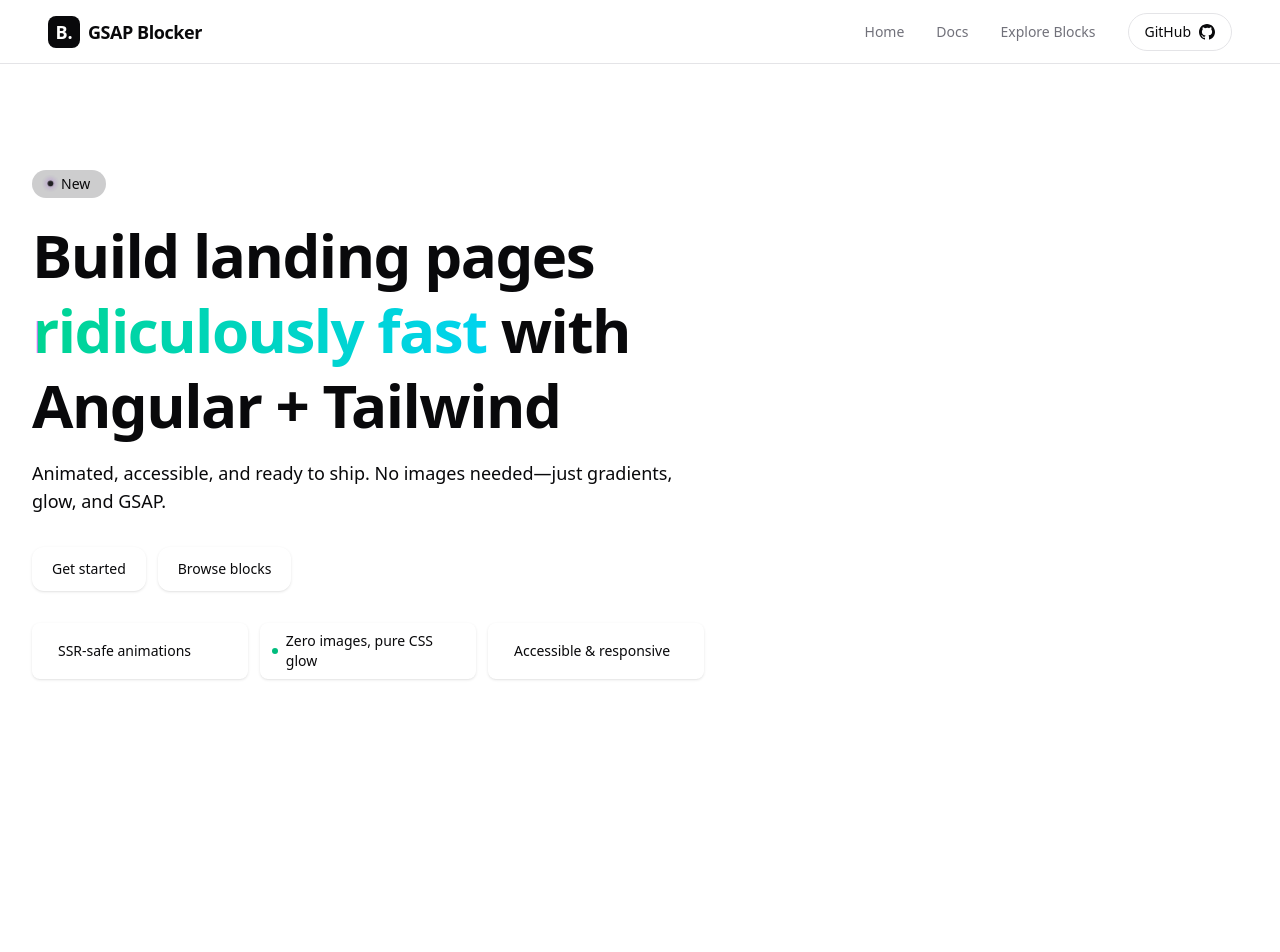
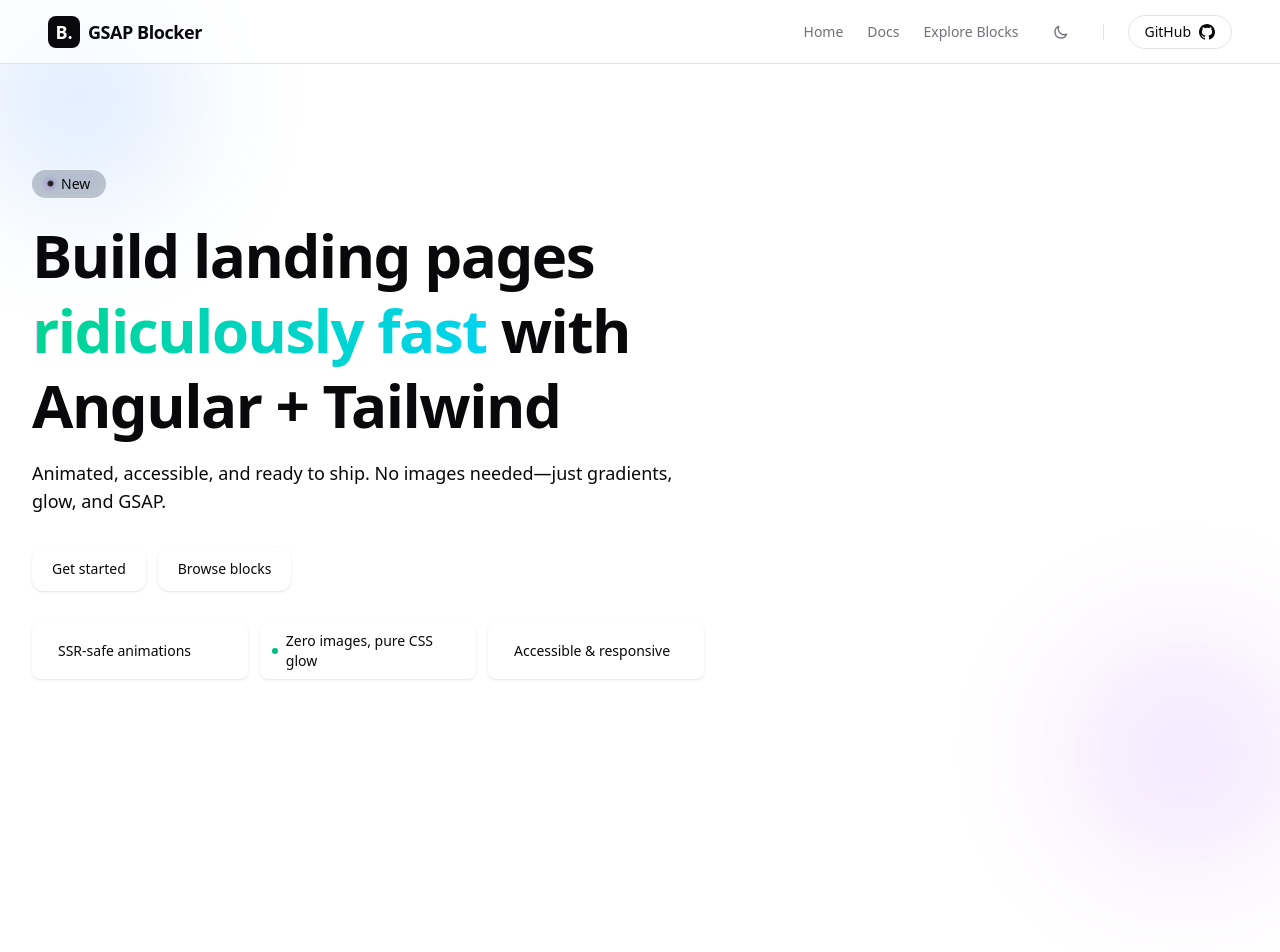
Before and after one commit to Andersseen/gsap-blocker, an Angular app: page / in a window 1280 px wide. Shown: the top 952 px of the page. Built offline with nearby package versions, Linux system fonts and the light colour scheme.

Commit message:
feat: Implement theme switching with new design tokens and add entry/exit animations for UI elements.

```diff
--- a/src/components/categories-section.ts
+++ b/src/components/categories-section.ts
@@ -77,14 +77,12 @@ import Category from '@shared/interfaces/category.interface';
           <div class="mt-4 flex items-center justify-between">
             <h3 class="font-semibold" gsapTarget="name">{{ c.name }}</h3>
             <span
-              class="text-xs px-2 py-1 rounded-full bg-zinc-100 dark:bg-zinc-800"
+              class="text-xs px-2 py-1 rounded-full bg-secondary text-secondary-foreground"
             >
               {{ c.count }} blocks
             </span>
           </div>
-          <div
-            class="mt-4 h-24 rounded-xl bg-zinc-50 dark:bg-zinc-800/50"
-          ></div>
+          <div class="mt-4 h-24 rounded-xl bg-card border border-border"></div>
         </a>
         }
       </div>
--- a/src/components/footer.ts
+++ b/src/components/footer.ts
@@ -6,7 +6,7 @@ import { Component, signal } from '@angular/core';
   template: `
     <footer>© {{ year() }} GSAP Blocker. All rights reserved.</footer>
   `,
-  host: { class: 'py-12 text-center text-sm text-zinc-500' },
+  host: { class: 'py-12 text-center text-sm text-muted-foreground' },
 })
 export default class Footer {
   year = signal(new Date().getFullYear());
--- a/src/components/hero-section.ts
+++ b/src/components/hero-section.ts
@@ -21,10 +21,10 @@ import { AndGsapFromDirective } from '@shared/directives/and-gsap-from';
         <div class="absolute inset-0"></div>
         <!-- floating blobs (no images) -->
         <div
-          class="blob-a absolute -top-16 -left-10 h-56 w-56 rounded-full blur-3xl opacity-50 "
+          class="blob-a absolute -top-16 -left-10 h-56 w-56 rounded-full blur-3xl opacity-50 bg-blue-500/30 dark:bg-blue-600/20"
         ></div>
         <div
-          class="blob-b absolute -bottom-20 -right-10 h-64 w-64 rounded-full blur-3xl opacity-40"
+          class="blob-b absolute -bottom-20 -right-10 h-64 w-64 rounded-full blur-3xl opacity-40 bg-purple-500/30 dark:bg-purple-600/20"
         ></div>
         <!-- scanning beam -->
         <div
--- a/src/components/navbar.ts
+++ b/src/components/navbar.ts
@@ -13,6 +13,7 @@ import {
 } from '@angular/router';
 import { filter } from 'rxjs/operators';
 import { NgClass } from '@angular/common';
+import { ThemeService } from '@shared/services/theme.service';
 
 @Component({
   selector: 'navbar',
@@ -23,7 +24,7 @@ import { NgClass } from '@angular/common';
       class="fixed inset-x-0 top-0 z-50 h-16 flex items-center justify-between px-6 md:px-12 backdrop-blur-md bg-background/70 border-b border-border transition-all duration-300"
     >
       <!-- Logo -->
-      <a class="inline-flex items-center gap-2 group" routerLink="/">
+      <a class="inline-flex items-center gap-2 group z-[60]" routerLink="/">
         <div
           class="size-8 rounded-lg bg-foreground text-background flex items-center justify-center font-bold text-lg group-hover:scale-110 transition-transform"
         >
@@ -33,7 +34,7 @@ import { NgClass } from '@angular/common';
       </a>
 
       <!-- Desktop Menu -->
-      <div class="hidden md:flex items-center gap-8">
+      <div class="hidden md:flex items-center gap-6">
         <a
           class="text-sm font-medium text-muted-foreground hover:text-foreground transition-colors"
           routerLink="/home"
@@ -54,8 +55,50 @@ import { NgClass } from '@angular/common';
           routerLinkActive="text-foreground font-semibold"
           >Explore Blocks</a
         >
+
+        <!-- Theme Toggle Description -->
+        <button
+          class="relative inline-flex items-center justify-center size-9 rounded-md hover:bg-muted transition-colors text-muted-foreground hover:text-foreground"
+          (click)="theme.toggle()"
+          aria-label="Toggle theme"
+        >
+          @if (theme.darkMode()) {
+          <!-- Sun Icon -->
+          <svg
+            class="size-4"
+            fill="none"
+            viewBox="0 0 24 24"
+            stroke="currentColor"
+            stroke-width="2"
+          >
+            <path
+              stroke-linecap="round"
+              stroke-linejoin="round"
+              d="M12 3v1m0 16v1m9-9h-1M4 12H3m15.364 6.364l-.707-.707M6.343 6.343l-.707-.707m12.728 0l-.707.707M6.343 17.657l-.707.707M16 12a4 4 0 11-8 0 4 4 0 018 0z"
+            />
+          </svg>
+          } @else {
+          <!-- Moon Icon -->
+          <svg
+            class="size-4"
+            fill="none"
+            viewBox="0 0 24 24"
+            stroke="currentColor"
+            stroke-width="2"
+          >
+            <path
+              stroke-linecap="round"
+              stroke-linejoin="round"
+              d="M20.354 15.354A9 9 0 018.646 3.646 9.003 9.003 0 0012 21a9.003 9.003 0 008.354-5.646z"
+            />
+          </svg>
+          }
+        </button>
+
+        <div class="h-4 w-px bg-border"></div>
+
         <a
-          class="inline-flex items-center gap-2 text-sm font-medium text-foreground border border-border rounded-full px-4 py-2 hover:bg-secondary transition-colors"
+          class="inline-flex items-center gap-2 text-sm font-medium text-foreground border border-border rounded-full px-4 py-1.5 hover:bg-secondary transition-colors"
           href="https://github.com/Andersseen/gsap-blocker"
           target="_blank"
           rel="noreferrer"
@@ -100,7 +143,7 @@ import { NgClass } from '@angular/common';
       role="dialog"
       aria-modal="true"
     >
-      <nav class="flex flex-col gap-6">
+      <nav class="flex flex-col gap-6 items-start">
         <a
           class="text-4xl sm:text-5xl font-bold tracking-tight text-foreground hover:text-primary transition-colors animate-in slide-in-from-bottom-8 fade-in duration-500 delay-100"
           routerLink="/home"
@@ -122,9 +165,49 @@ import { NgClass } from '@angular/common';
       </nav>
 
       <div
-        class="mt-12 pt-8 border-t border-border animate-in slide-in-from-bottom-8 fade-in duration-500 delay-500"
+        class="mt-12 w-full flex flex-col gap-8 animate-in slide-in-from-bottom-8 fade-in duration-500 delay-500"
       >
-        <div class="flex items-center justify-between text-muted-foreground">
+        <!-- Mobile Theme Toggle -->
+        <button
+          class="flex items-center gap-3 text-xl font-medium text-foreground"
+          (click)="theme.toggle()"
+        >
+          @if (theme.darkMode()) {
+          <svg
+            class="size-6"
+            fill="none"
+            viewBox="0 0 24 24"
+            stroke="currentColor"
+            stroke-width="2"
+          >
+            <path
+              stroke-linecap="round"
+              stroke-linejoin="round"
+              d="M12 3v1m0 16v1m9-9h-1M4 12H3m15.364 6.364l-.707-.707M6.343 6.343l-.707-.707m12.728 0l-.707.707M6.343 17.657l-.707.707M16 12a4 4 0 11-8 0 4 4 0 018 0z"
+            />
+          </svg>
+          <span>Light Mode</span>
+          } @else {
+          <svg
+            class="size-6"
+            fill="none"
+            viewBox="0 0 24 24"
+            stroke="currentColor"
+            stroke-width="2"
+          >
+            <path
+              stroke-linecap="round"
+              stroke-linejoin="round"
+              d="M20.354 15.354A9 9 0 018.646 3.646 9.003 9.003 0 0012 21a9.003 9.003 0 008.354-5.646z"
+            />
+          </svg>
+          <span>Dark Mode</span>
+          }
+        </button>
+
+        <div
+          class="pt-8 border-t border-border flex items-center justify-between text-muted-foreground w-full"
+        >
           <span class="text-sm">© {{ year }} Blocker.</span>
           <div class="flex gap-4">
             <a href="#" class="hover:text-foreground transition-colors"
@@ -141,6 +224,7 @@ import { NgClass } from '@angular/common';
   `,
 })
 export default class Navbar {
+  theme = inject(ThemeService);
   private router = inject(Router);
 
   year = new Date().getFullYear();
--- /dev/null
+++ b/src/shared/services/theme.service.ts
@@ -0,0 +1,34 @@
+import { Injectable, signal, effect } from '@angular/core';
+
+@Injectable({
+  providedIn: 'root',
+})
+export class ThemeService {
+  darkMode = signal<boolean>(false);
+
+  constructor() {
+    // Initialize from localStorage or system preference
+    const savedTheme = localStorage.getItem('theme');
+    const systemDark = window.matchMedia(
+      '(prefers-color-scheme: dark)'
+    ).matches;
+
+    this.darkMode.set(savedTheme === 'dark' || (!savedTheme && systemDark));
+
+    // Effect to apply theme class
+    effect(() => {
+      const isDark = this.darkMode();
+      if (isDark) {
+        document.documentElement.classList.add('dark');
+        localStorage.setItem('theme', 'dark');
+      } else {
+        document.documentElement.classList.remove('dark');
+        localStorage.setItem('theme', 'light');
+      }
+    });
+  }
+
+  toggle() {
+    this.darkMode.update((d) => !d);
+  }
+}
--- a/src/styles.css
+++ b/src/styles.css
@@ -4,6 +4,12 @@
   /* Semantic Colors - Zinc based for neutral/premium feel */
   --color-background: #ffffff;
   --color-foreground: #09090b; /* Zinc 950 */
+
+  --color-card: #ffffff;
+  --color-card-foreground: #09090b;
+
+  --color-popover: #ffffff;
+  --color-popover-foreground: #09090b;
 
   --color-primary: #18181b; /* Zinc 900 */
   --color-primary-foreground: #fafafa; /* Zinc 50 */
@@ -17,12 +23,27 @@
   --color-accent: #f4f4f5;
   --color-accent-foreground: #18181b;
 
+  --color-destructive: #ef4444;
+  --color-destructive-foreground: #fafafa;
+
   --color-border: #e4e4e7; /* Zinc 200 */
+  --color-input: #e4e4e7;
+  --color-ring: #18181b;
+
+  --radius-lg: 0.5rem;
+  --radius-md: 0.375rem;
+  --radius-sm: 0.25rem;
 }
 
 html.dark {
   --color-background: #09090b; /* Zinc 950 */
   --color-foreground: #fafafa; /* Zinc 50 */
+
+  --color-card: #09090b;
+  --color-card-foreground: #fafafa;
+
+  --color-popover: #09090b;
+  --color-popover-foreground: #fafafa;
 
   --color-primary: #fafafa;
   --color-primary-foreground: #18181b;
@@ -36,13 +57,20 @@ html.dark {
   --color-accent: #27272a;
   --color-accent-foreground: #fafafa;
 
+  --color-destructive: #7f1d1d;
+  --color-destructive-foreground: #fafafa;
+
   --color-border: #27272a;
+  --color-input: #27272a;
+  --color-ring: #d4d4d8;
 }
 
 html,
-body {
+body,
+:host {
   background-color: var(--color-background);
   color: var(--color-foreground);
+  border-color: var(--color-border);
 }
 
 /* NAVBAR */
@@ -78,3 +106,51 @@ body {
 @utility card {
   @apply relative overflow-hidden rounded-3xl border border-border bg-secondary/50 p-8 hover:border-border/80 transition-all duration-300 hover:-translate-y-1 block;
 }
+
+/* Animations (Mimicking tailwindcss-animate) */
+.animate-in {
+  animation-duration: 0.5s;
+  animation-timing-function: cubic-bezier(0.4, 0, 0.2, 1);
+  animation-fill-mode: both;
+}
+
+.fade-in {
+  animation-name: fadeIn;
+}
+
+.slide-in-from-bottom-8 {
+  animation-name: slideInFromBottom8;
+}
+
+@keyframes fadeIn {
+  from {
+    opacity: 0;
+  }
+  to {
+    opacity: 1;
+  }
+}
+
+@keyframes slideInFromBottom8 {
+  from {
+    transform: translateY(2rem);
+    opacity: 0;
+  }
+  to {
+    transform: translateY(0);
+    opacity: 1;
+  }
+}
+
+.delay-100 {
+  animation-delay: 100ms;
+}
+.delay-200 {
+  animation-delay: 200ms;
+}
+.delay-300 {
+  animation-delay: 300ms;
+}
+.delay-500 {
+  animation-delay: 500ms;
+}
```
